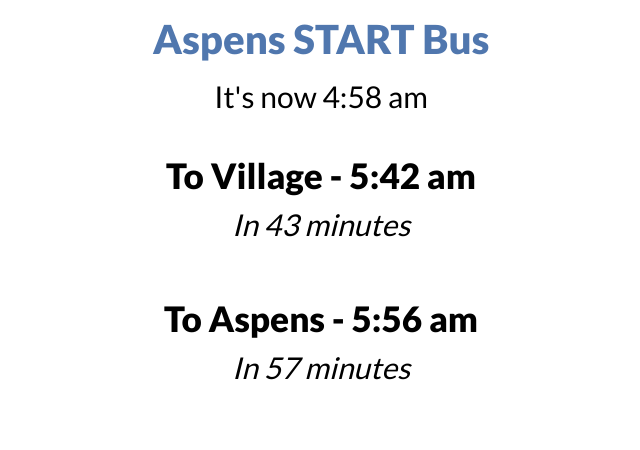
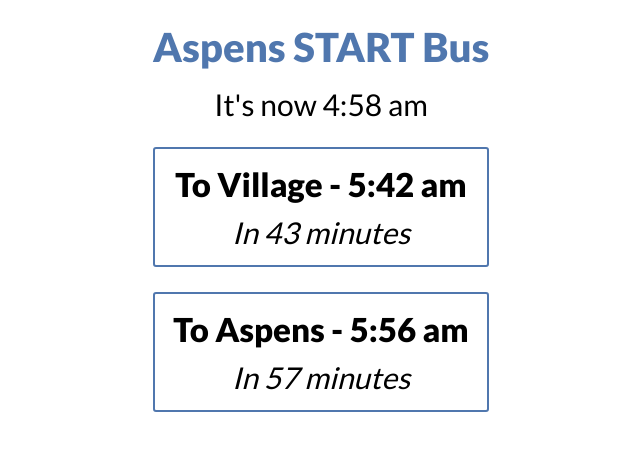
Before and after one commit to xtine/START-Bus-Blue-Tracker, a plain HTML site: page index.html in a window 1280 px wide. Shown: the whole page, without its empty margins (319-959 px from the left). Drawn offline with nearby package versions, Linux system fonts and the light colour scheme.

Commit message:
bus stop header padding

```diff
--- a/index.html
+++ b/index.html
@@ -14,7 +14,8 @@
     <h1>Aspens START Bus</h1>
 
     <h2>It's now <span class="now"></span></h2>
-    <div class="to-village">
+
+    <div class="stop to-village">
       <h3>To Village - <span class="time"></span></h3>
       <div class="time-left"></div>
       <div class="next-buses">
@@ -22,7 +23,8 @@
         <ul></ul>
       </div>
     </div>
-    <div class="to-aspens">
+
+    <div class="stop to-aspens">
       <h3>To Aspens - <span class="time"></span></h3>
       <div class="time-left"></div>
       <div class="next-buses">
--- a/styles.css
+++ b/styles.css
@@ -1,6 +1,10 @@
 html {
   font-family: 'Lato', sans-serif;
   text-align: center;
+}
+
+#main {
+  display: inline-block;
 }
 
 h1 {
@@ -16,26 +20,27 @@ h2 {
   margin: 0;
 }
 
-.to-village,
-.to-aspens
-{
+.stop {
   font-size: 30px;
   border-radius: 3px;
-  padding: 15px 0;
+  padding: 15px 10px;
   margin: 25px 0;
+  border: 2px solid #5077AE;
+  cursor: pointer;
+}
+
+h3 {
+  font-size: 33px;
+  font-weight: 600;
+  margin: 0;
 }
 
 @media (max-width: 700px) {
-  .to-village,
-  .to-aspens {
-    border: 2px solid #5077AE;
+  .stop {
+    padding: 15px 0;
   }
 }
 
-h3 {
-  font-weight: 600;
-  margin: 0;
-}
 
 .time-left {
   padding-top: 10px;
```
